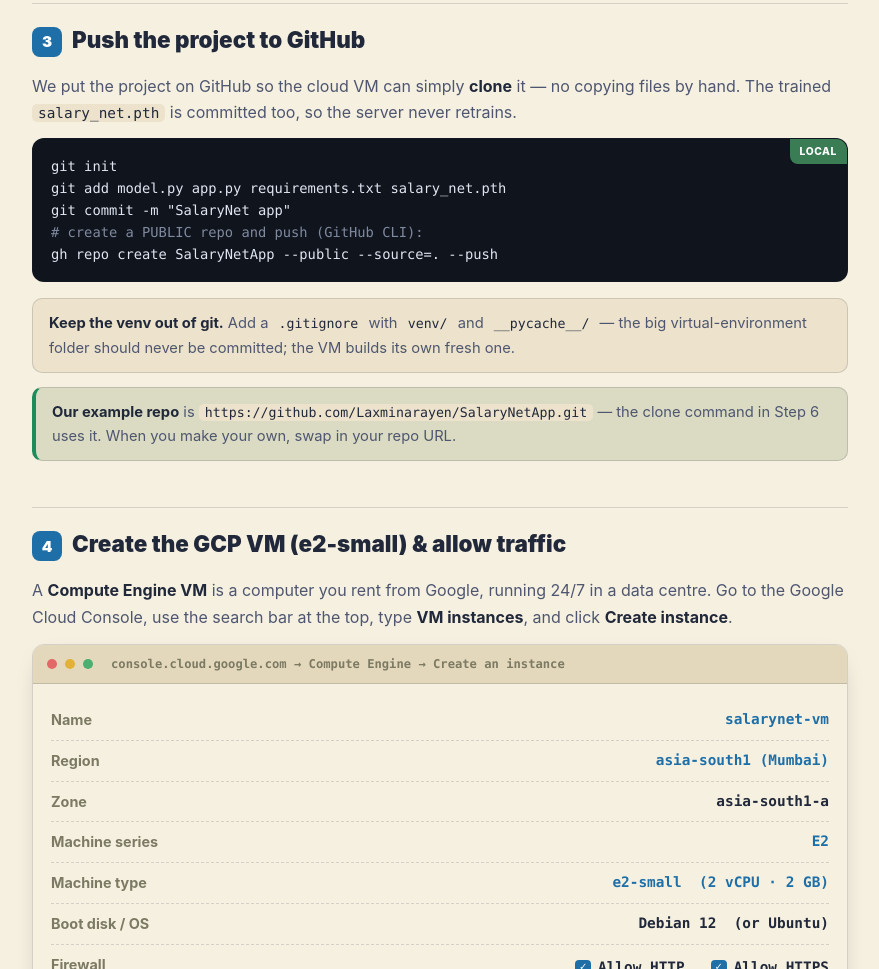
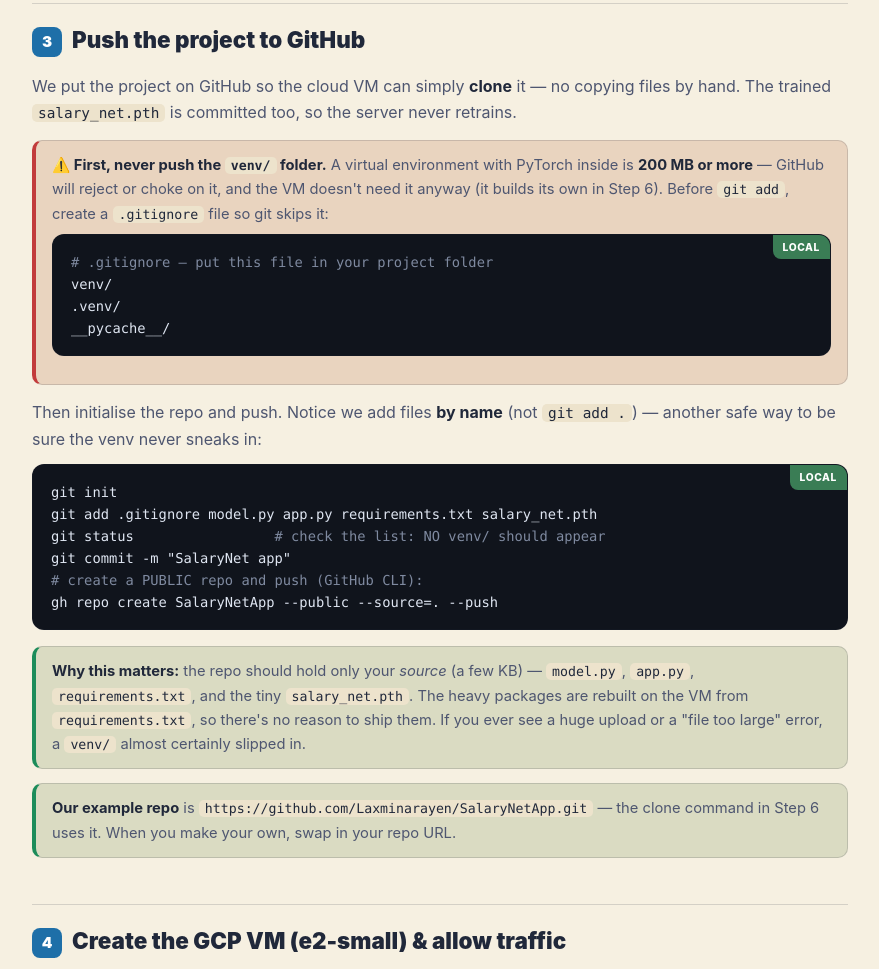
Before and after one commit to Laxminarayen/InceptezGenAI-Batch26, a plain HTML site: page 32. Neural Networks - 2/gcp-deployment-guide.html in a window 1280 px wide. Shown: the part 2753-3722 px from the top of the page, without its empty margins (200-1079 px from the left). Drawn offline with Linux system fonts and the light colour scheme.

Commit message:
GCP guide: add explicit "never push venv/" instruction to Step 3
A venv with PyTorch is 200MB+; the guide now shows creating a .gitignore
(venv/, .venv/, __pycache__/) before git add, adds files by name with a
git status check, and explains the repo should hold only source so the
VM rebuilds packages from requirements.txt.

```diff
--- a/32. Neural Networks - 2/gcp-deployment-guide.html
+++ b/32. Neural Networks - 2/gcp-deployment-guide.html
@@ -161,12 +161,20 @@ venv/bin/python app.py                      <span class="cmt"># 3. run the app u
 
   <h2 id="s3"><span class="num">3</span>Push the project to GitHub</h2>
   <p>We put the project on GitHub so the cloud VM can simply <b>clone</b> it — no copying files by hand. The trained <code>salary_net.pth</code> is committed too, so the server never retrains.</p>
+  <div class="note danger"><b>⚠️ First, never push the <code>venv/</code> folder.</b> A virtual environment with PyTorch inside is <b>200&nbsp;MB or more</b> — GitHub will reject or choke on it, and the VM doesn't need it anyway (it builds its own in Step 6). Before <code>git add</code>, create a <code>.gitignore</code> file so git skips it:
+  <pre style="margin-top:8px;"><span class="tag local">LOCAL</span><code><span class="cmt"># .gitignore — put this file in your project folder</span>
+venv/
+.venv/
+__pycache__/</code></pre>
+  </div>
+  <p>Then initialise the repo and push. Notice we add files <b>by name</b> (not <code>git add .</code>) — another safe way to be sure the venv never sneaks in:</p>
   <pre><span class="tag local">LOCAL</span><code>git init
-git add model.py app.py requirements.txt salary_net.pth
+git add .gitignore model.py app.py requirements.txt salary_net.pth
+git status                 <span class="cmt"># check the list: NO venv/ should appear</span>
 git commit -m "SalaryNet app"
 <span class="cmt"># create a PUBLIC repo and push (GitHub CLI):</span>
 gh repo create SalaryNetApp --public --source=. --push</code></pre>
-  <div class="note"><b>Keep the venv out of git.</b> Add a <code>.gitignore</code> with <code>venv/</code> and <code>__pycache__/</code> — the big virtual-environment folder should never be committed; the VM builds its own fresh one.</div>
+  <div class="note good"><b>Why this matters:</b> the repo should hold only your <i>source</i> (a few KB) — <code>model.py</code>, <code>app.py</code>, <code>requirements.txt</code>, and the tiny <code>salary_net.pth</code>. The heavy packages are rebuilt on the VM from <code>requirements.txt</code>, so there's no reason to ship them. If you ever see a huge upload or a "file too large" error, a <code>venv/</code> almost certainly slipped in.</div>
   <div class="note good"><b>Our example repo</b> is <code>https://github.com/Laxminarayen/SalaryNetApp.git</code> — the clone command in Step 6 uses it. When you make your own, swap in your repo URL.</div>
 
   <h2 id="s4"><span class="num">4</span>Create the GCP VM (e2-small) &amp; allow traffic</h2>
```
